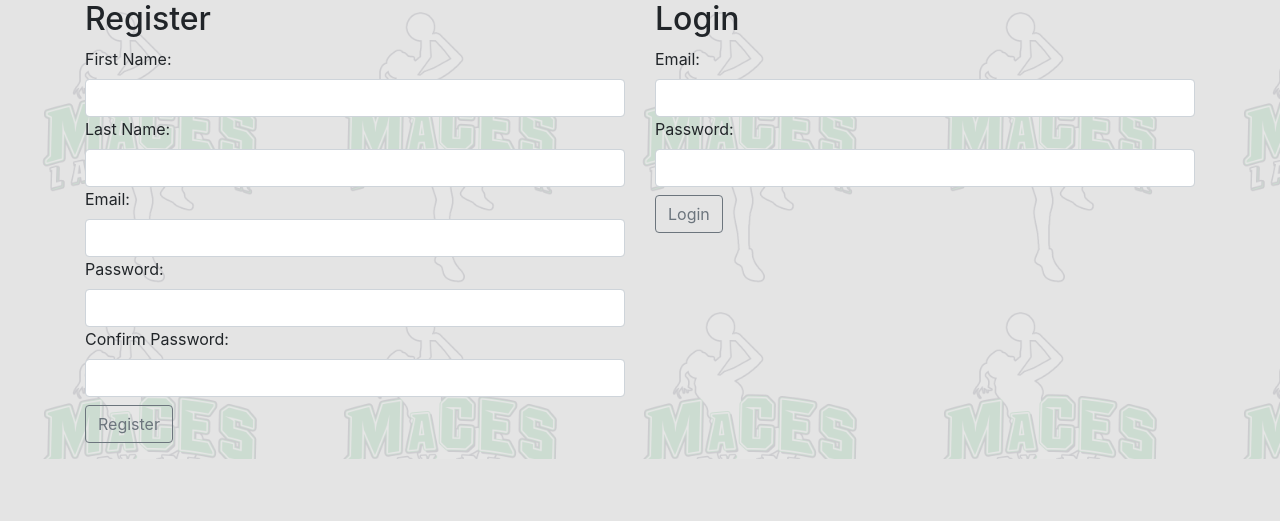
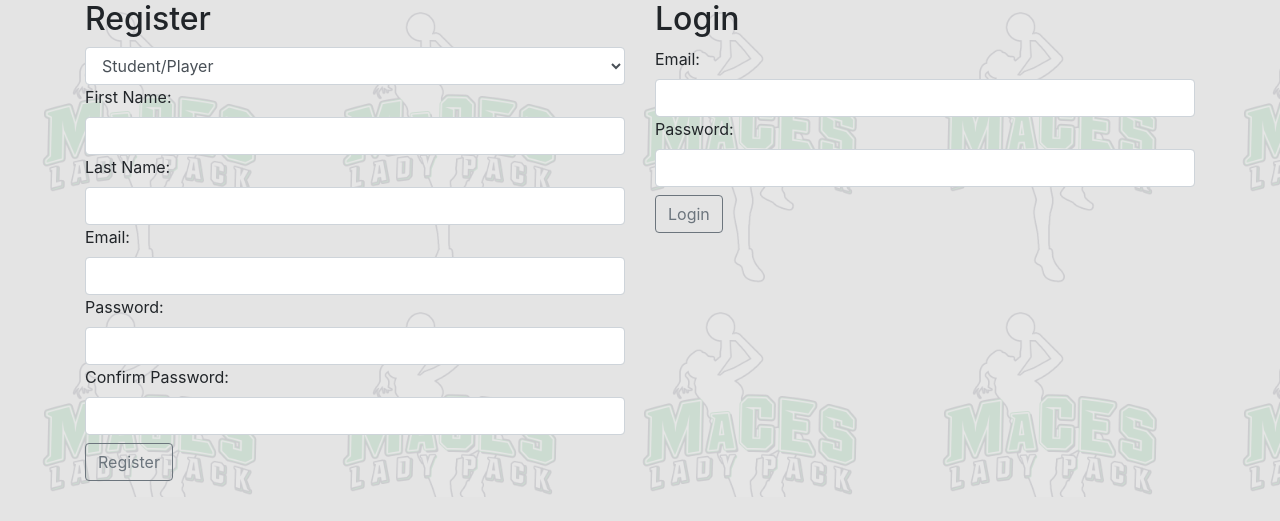
Before and after one commit to Kquach12/Maces-Website, a Python web app: template calendar/flask_app/templates/login.html in a window 1280 px wide. Shown: the part 104-625 px from the top of the page. Run offline with Jinja, Linux system fonts and the light colour scheme; the template is opened without the code that fills it, so the values that code supplies are empty; some libraries are stand-ins or nearby versions.

Commit message:
Add option to choose type of user

```diff
--- a/calendar/flask_app/templates/login.html
+++ b/calendar/flask_app/templates/login.html
@@ -31,6 +31,10 @@
             <div class="col form-group">
                 <h2>Register</h2>
                 <form action="/register" method="POST">
+                    <select name="is_admin" id="" class="form-control">
+                        <option value="0">Student/Player</option>
+                        <option value="1">Coach</option>
+                    </select>
                     <label for="first_name">First Name: </label>
                     <input type="text" name="first_name" class="form-control">
                     <label for="last_name">Last Name: </label>
```
